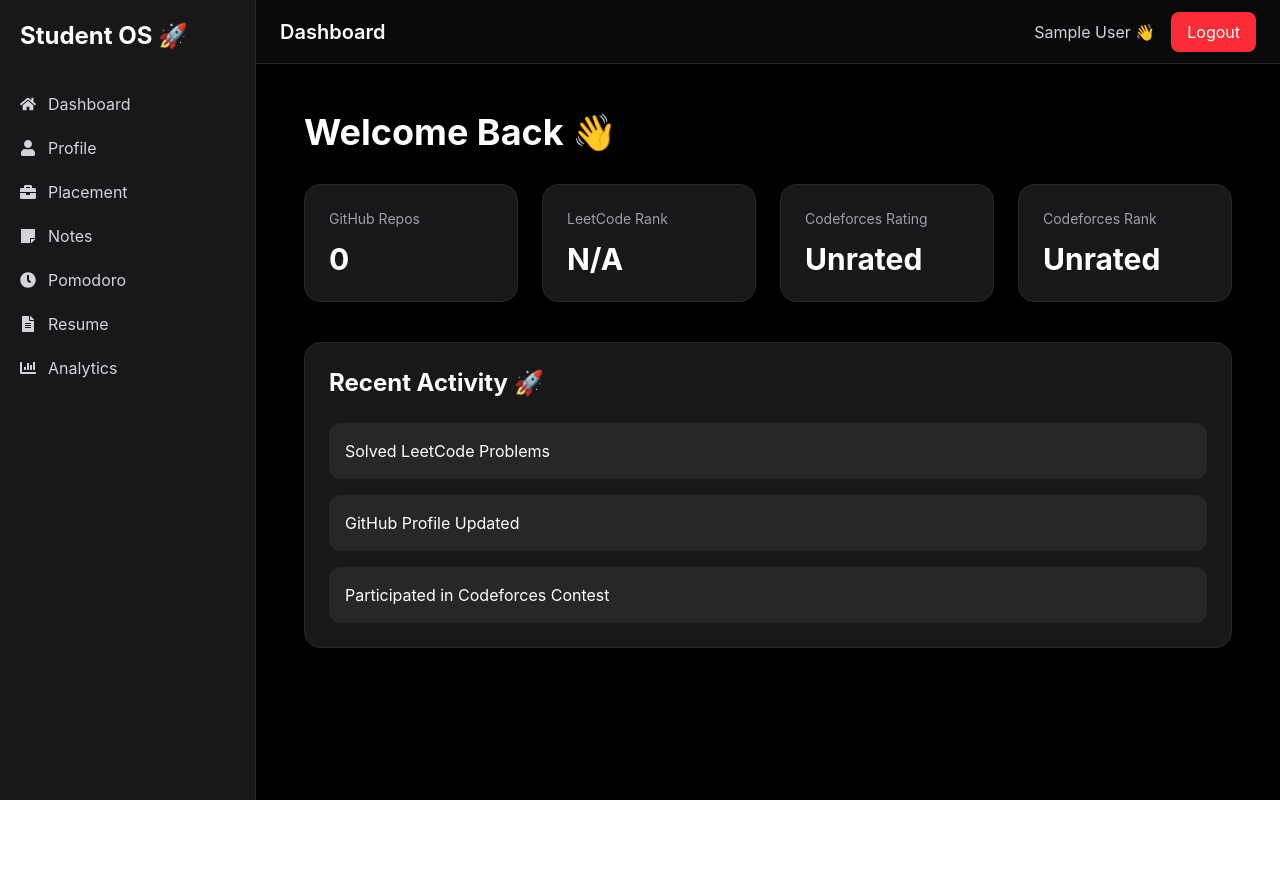
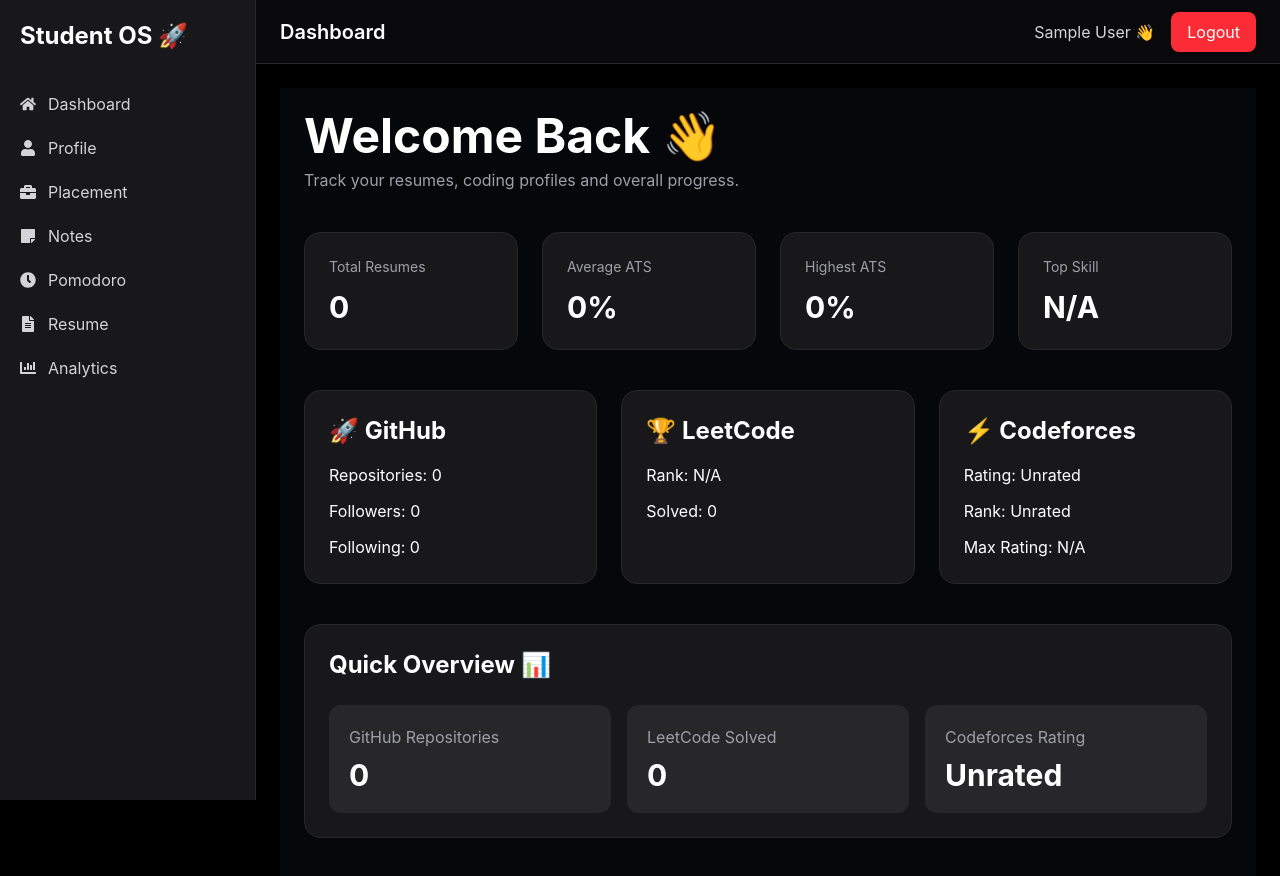
Before and after one commit to Kirti-Sharma11/student-os, a React (Vite) app in the folder frontend/: page / in a window 1280 px wide. Shown: the top 876 px of the page. Before the commit the page ends 800 px from the top, so only its background shows below. Built offline with nearby package versions, Linux system fonts and the light colour scheme; no server answers; sample sign-in values are in the browser's storage.

Commit message:
improved dashboard

```diff
--- a/frontend/src/pages/Dashboard/Dashboard.tsx
+++ b/frontend/src/pages/Dashboard/Dashboard.tsx
@@ -1,25 +1,17 @@
 import StatsCard from "../../components/dashboard/StatsCard";
 import { useEffect, useState } from "react";
 import axios from "axios";
+import API from "../../services/api";
 
 const Dashboard = () => {
-
   const [leetcodeData, setLeetcodeData] = useState<any>(null);
-
   const [githubData, setGithubData] = useState<any>(null);
-
   const [codeforcesData, setCodeforcesData] = useState<any>(null);
+  const [overview, setOverview] = useState<any>(null);
 
   useEffect(() => {
-
     const fetchAllData = async () => {
-
       try {
-
-        // =========================
-        // USERNAMES FROM LOCAL STORAGE
-        // =========================
-
         const githubUsername =
           localStorage.getItem("githubUsername");
 
@@ -29,12 +21,14 @@ const Dashboard = () => {
         const codeforcesUsername =
           localStorage.getItem("codeforcesUsername");
 
-        // =========================
-        // LEETCODE
-        // =========================
+        // Resume Analytics
+        const analyticsRes =
+          await API.get("/analytics/overview");
 
+        setOverview(analyticsRes.data);
+
+        // LeetCode
         if (leetcodeUsername) {
-
           const lcRes = await axios.get(
             `https://alfa-leetcode-api.onrender.com/${leetcodeUsername}`
           );
@@ -42,12 +36,8 @@ const Dashboard = () => {
           setLeetcodeData(lcRes.data);
         }
 
-        // =========================
-        // GITHUB
-        // =========================
-
+        // GitHub
         if (githubUsername) {
-
           const githubRes = await axios.get(
             `https://api.github.com/users/${githubUsername}`
           );
@@ -55,93 +45,196 @@ const Dashboard = () => {
           setGithubData(githubRes.data);
         }
 
-        // =========================
-        // CODEFORCES
-        // =========================
-
+        // Codeforces
         if (codeforcesUsername) {
-
           const cfRes = await axios.get(
             `https://codeforces.com/api/user.info?handles=${codeforcesUsername}`
           );
 
-          setCodeforcesData(cfRes.data.result[0]);
+          setCodeforcesData(
+            cfRes.data.result[0]
+          );
         }
 
       } catch (error) {
-
         console.log(error);
       }
     };
 
     fetchAllData();
-
   }, []);
 
   return (
+    <div className="min-h-screen bg-[#06070b] p-6 text-white">
 
-    <div className="p-6 text-white">
+      {/* Hero */}
+      <div className="mb-10">
+        <h1 className="text-5xl font-bold">
+          Welcome Back 👋
+        </h1>
 
-      <h1 className="text-4xl font-bold mb-8">
-        Welcome Back 👋
-      </h1>
+        <p className="mt-2 text-zinc-400">
+          Track your resumes, coding profiles and overall progress.
+        </p>
+      </div>
 
-      {/* ========================= */}
-      {/* TOP STATS */}
-      {/* ========================= */}
-
-      <div className="grid grid-cols-1 md:grid-cols-4 gap-6">
+      {/* Top Stats */}
+      <div className="grid grid-cols-1 md:grid-cols-2 lg:grid-cols-4 gap-6">
 
         <StatsCard
-          title="GitHub Repos"
-          value={githubData?.public_repos || 0}
+          title="Total Resumes"
+          value={overview?.totalResumes || 0}
         />
 
         <StatsCard
-  title="LeetCode Rank"
-  value={
-    leetcodeData?.ranking?.toLocaleString() || "N/A"
-  }
-/>
-
-        <StatsCard
-          title="Codeforces Rating"
-          value={codeforcesData?.rating || "Unrated"}
+          title="Average ATS"
+          value={`${Math.round(
+            overview?.averageATS || 0
+          )}%`}
         />
 
         <StatsCard
-          title="Codeforces Rank"
-          value={codeforcesData?.rank || "Unrated"}
+          title="Highest ATS"
+          value={`${overview?.highestATS || 0}%`}
+        />
+
+        <StatsCard
+          title="Top Skill"
+          value={
+            overview?.mostCommonSkill || "N/A"
+          }
         />
 
       </div>
 
-      {/* ========================= */}
-      {/* RECENT ACTIVITY */}
-      {/* ========================= */}
+      {/* Coding Profiles */}
+      <div className="grid md:grid-cols-3 gap-6 mt-10">
 
+        {/* GitHub */}
+        <div className="bg-zinc-900 border border-zinc-800 rounded-2xl p-6">
+          <h2 className="text-2xl font-bold mb-4">
+            🚀 GitHub
+          </h2>
+
+          <div className="space-y-3">
+            <p>
+              Repositories:{" "}
+              {githubData?.public_repos || 0}
+            </p>
+
+            <p>
+              Followers:{" "}
+              {githubData?.followers || 0}
+            </p>
+
+            <p>
+              Following:{" "}
+              {githubData?.following || 0}
+            </p>
+          </div>
+        </div>
+
+        {/* LeetCode */}
+        <div className="bg-zinc-900 border border-zinc-800 rounded-2xl p-6">
+          <h2 className="text-2xl font-bold mb-4">
+            🏆 LeetCode
+          </h2>
+
+          <div className="space-y-3">
+
+            <p>
+              Rank:{" "}
+              {leetcodeData?.ranking
+                ? leetcodeData.ranking.toLocaleString()
+                : "N/A"}
+            </p>
+
+            <p>
+              Solved:{" "}
+              {leetcodeData?.totalSolved ||
+                leetcodeData?.submitStats
+                  ?.acSubmissionNum?.[0]?.count ||
+                0}
+            </p>
+
+          </div>
+        </div>
+
+        {/* Codeforces */}
+        <div className="bg-zinc-900 border border-zinc-800 rounded-2xl p-6">
+          <h2 className="text-2xl font-bold mb-4">
+            ⚡ Codeforces
+          </h2>
+
+          <div className="space-y-3">
+
+            <p>
+              Rating:{" "}
+              {codeforcesData?.rating ||
+                "Unrated"}
+            </p>
+
+            <p>
+              Rank:{" "}
+              {codeforcesData?.rank ||
+                "Unrated"}
+            </p>
+
+            <p>
+              Max Rating:{" "}
+              {codeforcesData?.maxRating ||
+                "N/A"}
+            </p>
+
+          </div>
+        </div>
+
+      </div>
+
+      {/* Quick Overview */}
       <div className="mt-10 bg-zinc-900 border border-zinc-800 rounded-2xl p-6">
 
         <h2 className="text-2xl font-bold mb-6">
-          Recent Activity 🚀
+          Quick Overview 📊
         </h2>
 
-        <div className="space-y-4">
+        <div className="grid md:grid-cols-3 gap-4">
 
-          <div className="bg-zinc-800 p-4 rounded-xl">
-            Solved LeetCode Problems
+          <div className="bg-zinc-800 rounded-xl p-5">
+            <p className="text-zinc-400">
+              GitHub Repositories
+            </p>
+
+            <p className="text-3xl font-bold mt-2">
+              {githubData?.public_repos || 0}
+            </p>
           </div>
 
-          <div className="bg-zinc-800 p-4 rounded-xl">
-            GitHub Profile Updated
+          <div className="bg-zinc-800 rounded-xl p-5">
+            <p className="text-zinc-400">
+              LeetCode Solved
+            </p>
+
+            <p className="text-3xl font-bold mt-2">
+              {leetcodeData?.totalSolved ||
+                leetcodeData?.submitStats
+                  ?.acSubmissionNum?.[0]?.count ||
+                0}
+            </p>
           </div>
 
-          <div className="bg-zinc-800 p-4 rounded-xl">
-            Participated in Codeforces Contest
+          <div className="bg-zinc-800 rounded-xl p-5">
+            <p className="text-zinc-400">
+              Codeforces Rating
+            </p>
+
+            <p className="text-3xl font-bold mt-2">
+              {codeforcesData?.rating ||
+                "Unrated"}
+            </p>
           </div>
 
         </div>
-
       </div>
 
     </div>
```
